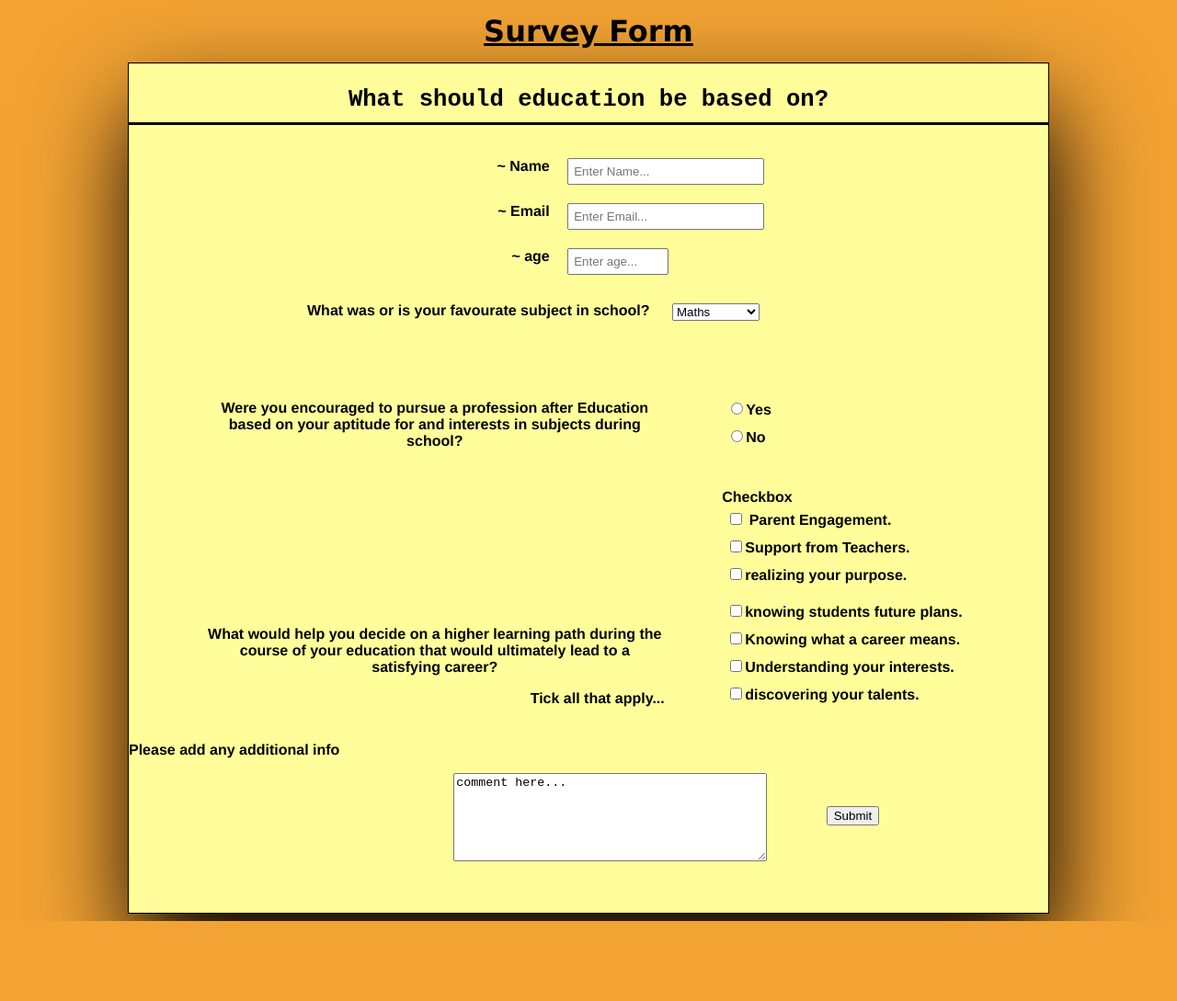
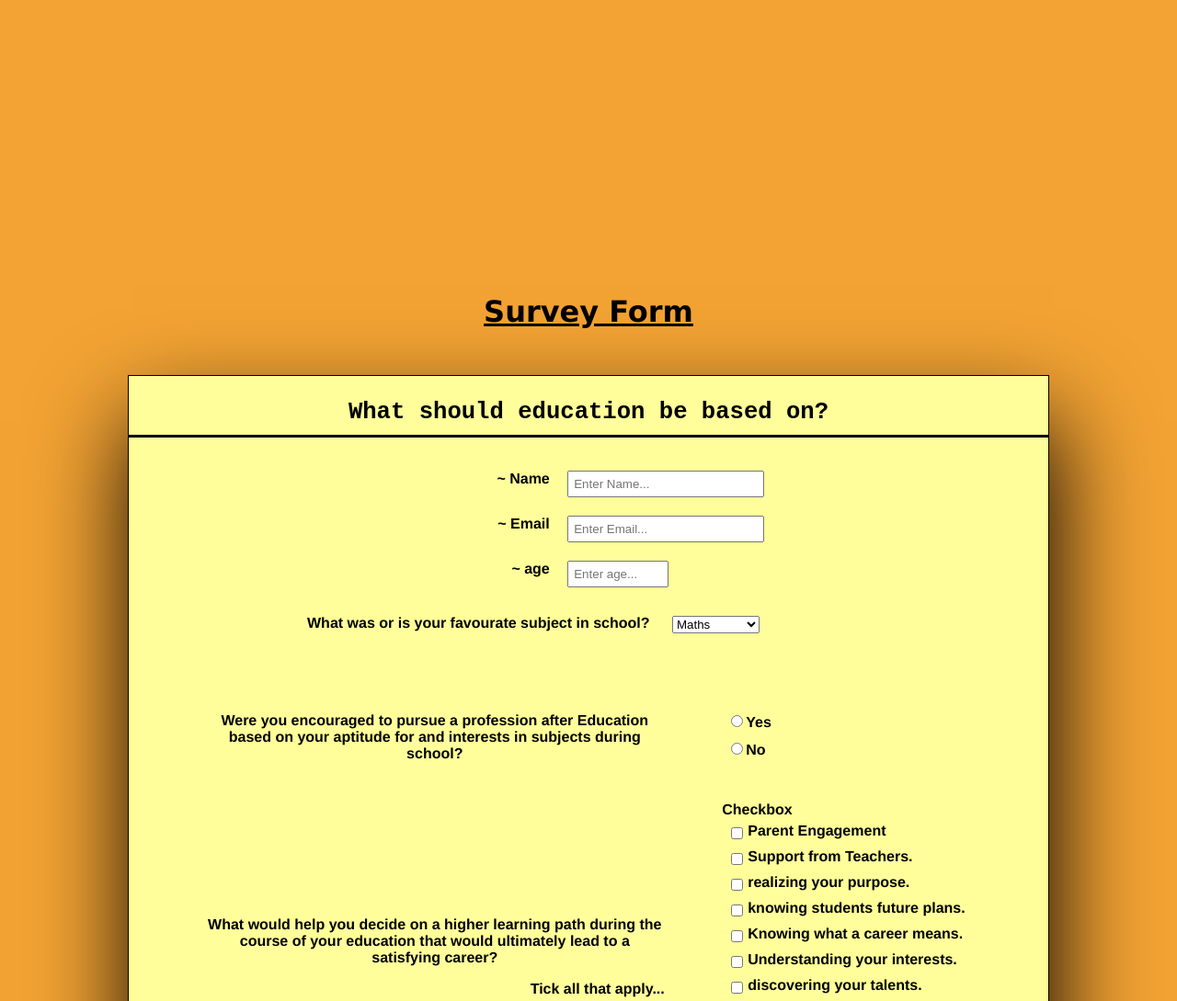
Before and after one commit to MrSaulwarren/Survey-Project-FCC, a plain HTML site: page index.html in a window 1280 px wide. Shown: the top 1089 px of the page at 92% size. Before the commit the page ends 1002 px from the top, so only its background shows below. Drawn offline with Linux system fonts and the light colour scheme.

Commit message:
commit no.13

```diff
--- a/css/styles.css
+++ b/css/styles.css
@@ -1,4 +1,4 @@
-html,
+
 body {
 background-color:#f3a333;
 font-family:Helvetica, sans-serif;
@@ -7,6 +7,15 @@ min-width:360px;
 min-height:640px;
 text-align: center;
 padding:0;
+}
+
+body{
+margin: 25% auto;
+}
+
+#career{
+  position: relative;
+  bottom: 50%;
 }
 
 ul {
@@ -23,7 +32,7 @@ li {
 
 #h1-title {
 font-family:Verdana;
-margin:15px 15px;
+margin-bottom:50px;
 padding:0;
 }
 
@@ -114,6 +123,13 @@ margin-top: 10px;
 display:inline-block;
 }
 
+.check-purpose,
+ input[type="checkbox"] {
+  float:left;
+  clear;
+  margin: 5px;
+}
+
 .terarea {
 position: relative;
 right: 6%;
--- a/index.html
+++ b/index.html
@@ -4,7 +4,7 @@
 <head>
   <meta charset="utf-8">
   <title>My Survey | Welcome</title>
-<link name="viewport" content="device=width-device" rel="stylesheet" href="./css/styles.css">
+<link name="viewport" content="device=width-device, initial-scale=1.0" rel="stylesheet" href="./css/styles.css">
 </head>
 
 <body>
@@ -67,28 +67,29 @@
         </div>
         <div class="inputs-container">
           <ul>
-            <li><input type="radio" name="radio" value="Yes">Yes</li>
-            <li><input type="radio" name="radio" value="Yes">No</li>
+            <li><input class="check-"type="radio" name="radio" value="Yes">Yes</li>
+            <li><input class="check-"type="radio" name="radio" value="Yes">No</li>
           </ul>
         </div>
       </div>
-      <div class="container-x">
+      <div>
+        <div id="career" class="container-x">
         <label for="career">What would help you decide on a higher learning path during the course
           of your education that would ultimately lead to a satisfying career?</label>
         <p style="text-align: right">Tick all that apply...</p>
       </div>
       <div class="inputs-container">
         <ul>
-          <label class="checkbox" for="CheckBox"> Checkbox</label>
-          <li><input type="checkbox" name="parents" value="a"> Parent Engagement.</li>
-          <li><label><input type="checkbox" name="teachers" value="b">Support from Teachers.</label></li>
-          <li><label><input type="checkbox" name="purpose" value="g">realizing your purpose.<label>
-          <li>
-          <li><label><input type="checkbox" name="students" value="c">knowing students future plans.<label></li>
-          <li><label><input type="checkbox" name="resources" value="d">Knowing what a career means.<label></li>
-          <li><label><input type="checkbox" name="interests" value="e">Understanding your interests.<label></li>
-          <li><label><input type="checkbox" name="talents" value="f">discovering your talents.<label></li>
+          <label class="checkbox" for="CheckBox"> Checkbox</label></li>
+          <li><input type="checkbox" name="parents" value="a">Parent Engagement
+          <li><label><input class="check-purpose"type="checkbox" name="teachers" value="b">Support from Teachers.</label></li>
+          <li><label><input class="check-purpose"type="checkbox" name="purpose" value="g">realizing your purpose.</label></li>
+          <li><label><input class="check-purpose"type="checkbox" name="students" value="c">knowing students future plans.</label></li>
+          <li><label><input class="check-purpose"type="checkbox" name="resources" value="d">Knowing what a career means.</label></li>
+          <li><label><input class="check-purpose"type="checkbox" name="interests" value="e">Understanding your interests.</label></li>
+          <li><label><input class="check-purpose"type="checkbox" name="talents" value="f">discovering your talents.</label></li>
         </ul>
+      </div>
       </div>
       <div>
         <p class="addmore">Please add any additional info</p>
```
